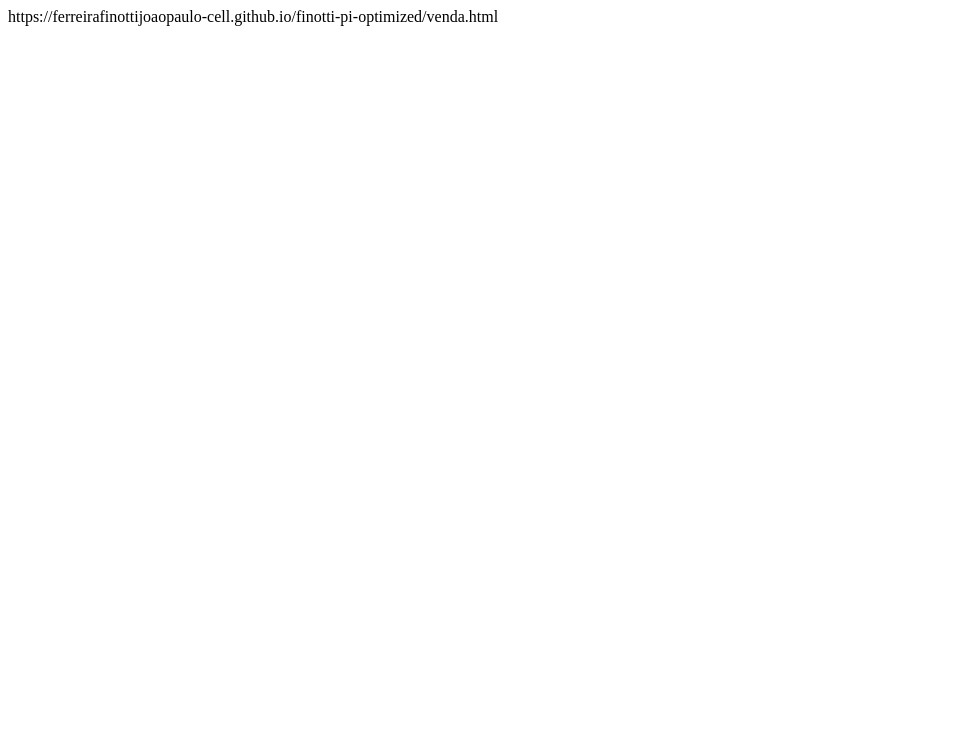
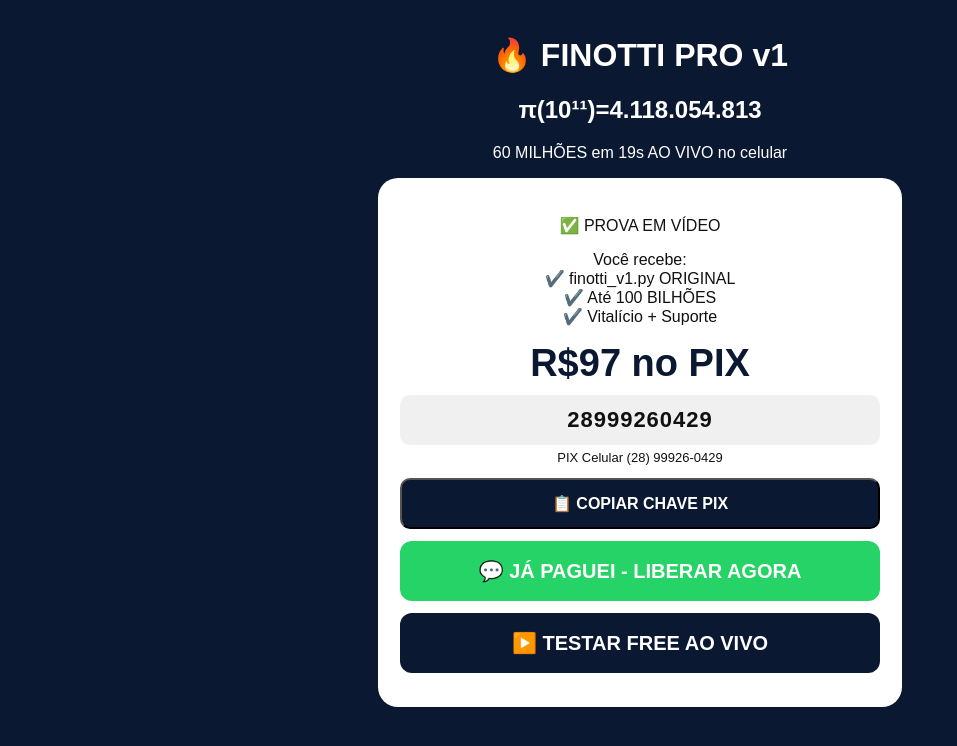
Before and after one commit to ferreirafinottijoaopaulo-cell/finotti-pi-optimized, a plain HTML site: page venda.html in a window 1280 px wide. Shown: the whole page, without its empty margins (0-957 px from the left). Drawn offline with Linux system fonts and the light colour scheme.

Commit message:
Update venda.html

```diff
--- a/venda.html
+++ b/venda.html
@@ -1 +1,31 @@
-https://ferreirafinottijoaopaulo-cell.github.io/finotti-pi-optimized/venda.html
+<!DOCTYPE html>
+<html lang="pt-BR">
+<head>
+<meta charset="utf-8">
+<meta name="viewport" content="width=device-width,initial-scale=1">
+<title>FINOTTI PRO v1 - OFICIAL - PIX (28) 99926-0429</title>
+<style>
+body{background:#0a1931;color:#fff;font-family:Arial;text-align:center;margin:0;padding:15px}
+.box{background:#fff;color:#111;border-radius:20px;padding:22px;margin:10px auto;max-width:480px}
+.price{font-size:38px;font-weight:900;color:#0a1931;margin:10px 0}
+.btn{display:block;background:#00ff88;color:#0a1931;padding:18px;border-radius:12px;text-decoration:none;font-weight:900;font-size:20px;margin:12px 0}
+.btn2{background:#25D366;color:#fff}
+.pixbox{background:#f0f0f0;padding:12px;border-radius:10px;font-weight:900;font-size:22px;margin-top:10px;letter-spacing:1px;color:#111}
+</style>
+</head>
+<body>
+<h1>🔥 FINOTTI PRO v1</h1>
+<h2>π(10¹¹)=4.118.054.813</h2>
+<p>60 MILHÕES em 19s AO VIVO no celular</p>
+<div class="box">
+<p>✅ PROVA EM VÍDEO</p>
+<p>Você recebe:<br>✔️ finotti_v1.py ORIGINAL<br>✔️ Até 100 BILHÕES<br>✔️ Vitalício + Suporte</p>
+<p class="price">R$97 no PIX</p>
+<div class="pixbox">28999260429</div>
+<p style="font-size:13px;margin:5px">PIX Celular (28) 99926-0429</p>
+<button onclick="navigator.clipboard.writeText('28999260429');alert('PIX COPIADO!')" style="padding:14px;width:100%;border-radius:10px;font-weight:900;background:#0a1931;color:#fff;margin-top:8px;font-size:16px">📋 COPIAR CHAVE PIX</button>
+<a class="btn btn2" href="https://wa.me/5528999260429?text=Ja%20paguei%20FINOTTI%20PRO%20R$97">💬 JÁ PAGUEI - LIBERAR AGORA</a>
+<a class="btn" style="background:#0a1931;color:#fff" href="https://ferreirafinottijoaopaulo-cell.github.io/finotti-pi-optimized/">▶️ TESTAR FREE AO VIVO</a>
+</div>
+</body>
+</html>
```
